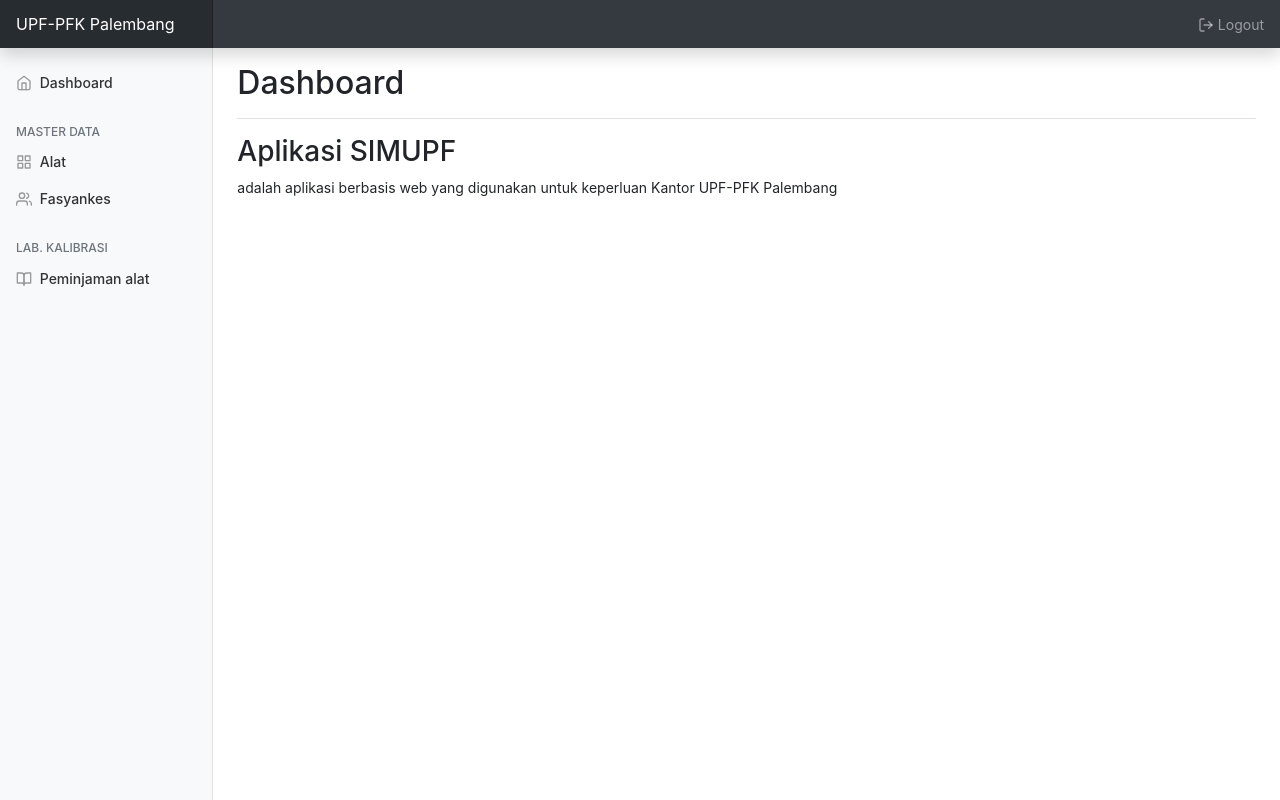
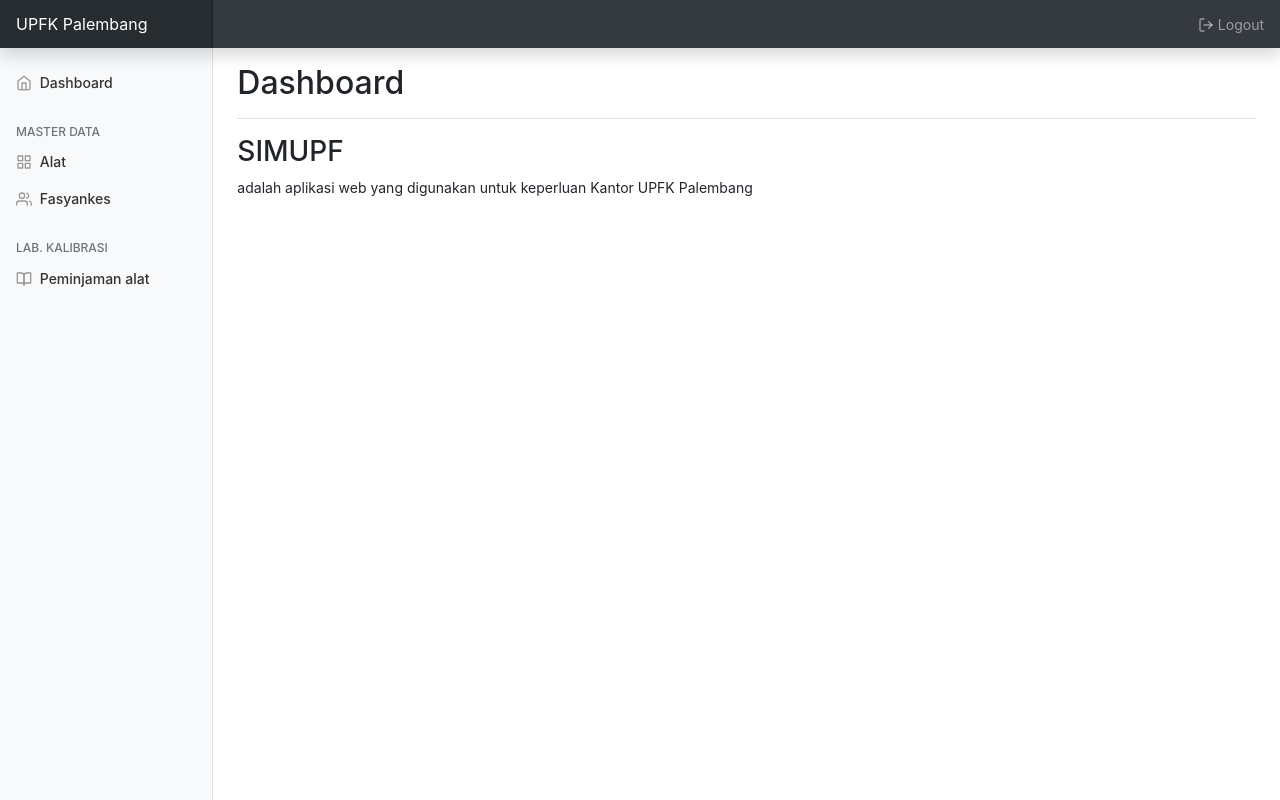
Before and after one commit to Hendrow/sim_upf, a Flask app: page /dashboard in a window 1280 px wide. Run offline with Flask 2, Linux system fonts and the light colour scheme; the visitor is signed in with stand-in values (Sample User, id 1); some libraries are stand-ins or nearby versions.

Commit message:
ubah judul aplikasi

```diff
--- a/aplikasi/templates/alat/base_alat.html
+++ b/aplikasi/templates/alat/base_alat.html
@@ -37,7 +37,7 @@
   </head>
   <body>
     <nav class="navbar navbar-dark sticky-top bg-dark flex-md-nowrap p-0 shadow">
-  <a class="navbar-brand col-md-3 col-lg-2 mr-0 px-3" href="#">UPF-PFK Palembang</a>
+  <a class="navbar-brand col-md-3 col-lg-2 mr-0 px-3" href="#">UPFK Palembang</a>
   <button class="navbar-toggler position-absolute d-md-none collapsed" type="button" data-toggle="collapse" data-target="#sidebarMenu" aria-controls="sidebarMenu" aria-expanded="false" aria-label="Toggle navigation">
     <span class="navbar-toggler-icon"></span>
   </button>
--- a/aplikasi/templates/base.html
+++ b/aplikasi/templates/base.html
@@ -35,7 +35,7 @@
   </head>
   <body>
     <nav class="navbar navbar-dark sticky-top bg-dark flex-md-nowrap p-0 shadow">
-  <a class="navbar-brand col-md-3 col-lg-2 mr-0 px-3" href="#">UPF-PFK Palembang</a>
+  <a class="navbar-brand col-md-3 col-lg-2 mr-0 px-3" href="#">UPFK Palembang</a>
   <button class="navbar-toggler position-absolute d-md-none collapsed" type="button" data-toggle="collapse" data-target="#sidebarMenu" aria-controls="sidebarMenu" aria-expanded="false" aria-label="Toggle navigation">
     <span class="navbar-toggler-icon"></span>
   </button>
--- a/aplikasi/templates/dashboard.html
+++ b/aplikasi/templates/dashboard.html
@@ -6,8 +6,8 @@
       <h1 class="h2">{{ data.header }}</h1>
     </div>
 
-    <h3>Aplikasi SIMUPF</h3>
-    <p>adalah aplikasi berbasis web yang digunakan untuk keperluan Kantor UPF-PFK Palembang</p>
+    <h3>SIMUPF</h3>
+    <p>adalah aplikasi web yang digunakan untuk keperluan Kantor UPFK Palembang</p>
 
   </main>
 {% endblock %}
--- a/aplikasi/templates/fasyankes/base.html
+++ b/aplikasi/templates/fasyankes/base.html
@@ -37,7 +37,7 @@
   </head>
   <body>
     <nav class="navbar navbar-dark sticky-top bg-dark flex-md-nowrap p-0 shadow">
-  <a class="navbar-brand col-md-3 col-lg-2 mr-0 px-3" href="#">UPF-PFK Palembang</a>
+  <a class="navbar-brand col-md-3 col-lg-2 mr-0 px-3" href="#">UPFK Palembang</a>
   <button class="navbar-toggler position-absolute d-md-none collapsed" type="button" data-toggle="collapse" data-target="#sidebarMenu" aria-controls="sidebarMenu" aria-expanded="false" aria-label="Toggle navigation">
     <span class="navbar-toggler-icon"></span>
   </button>
--- a/aplikasi/templates/pinjam/base.html
+++ b/aplikasi/templates/pinjam/base.html
@@ -37,7 +37,7 @@
   </head>
   <body>
     <nav class="navbar navbar-dark sticky-top bg-dark flex-md-nowrap p-0 shadow">
-  <a class="navbar-brand col-md-3 col-lg-2 mr-0 px-3" href="#">UPF-PFK Palembang</a>
+  <a class="navbar-brand col-md-3 col-lg-2 mr-0 px-3" href="#">UPFK Palembang</a>
   <button class="navbar-toggler position-absolute d-md-none collapsed" type="button" data-toggle="collapse" data-target="#sidebarMenu" aria-controls="sidebarMenu" aria-expanded="false" aria-label="Toggle navigation">
     <span class="navbar-toggler-icon"></span>
   </button>
```
